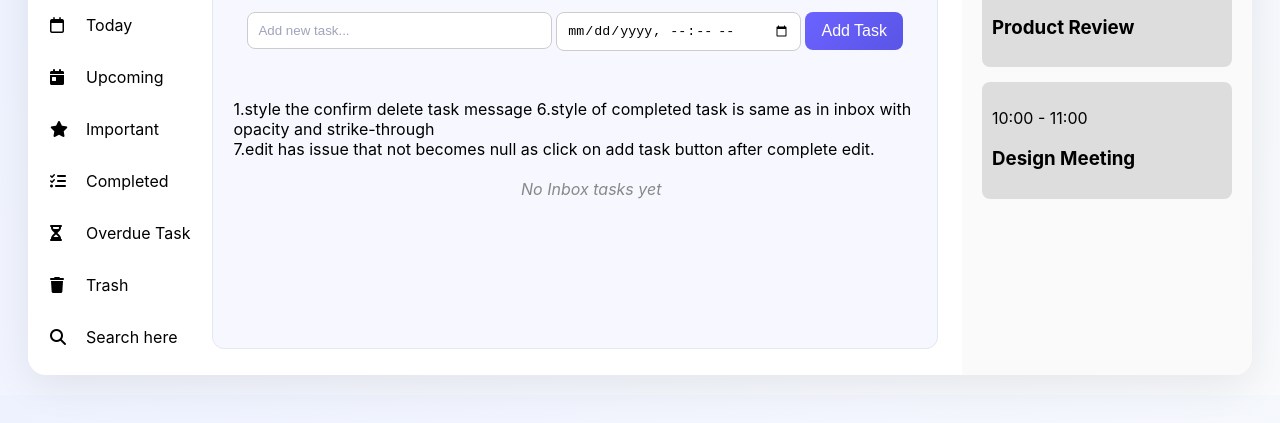
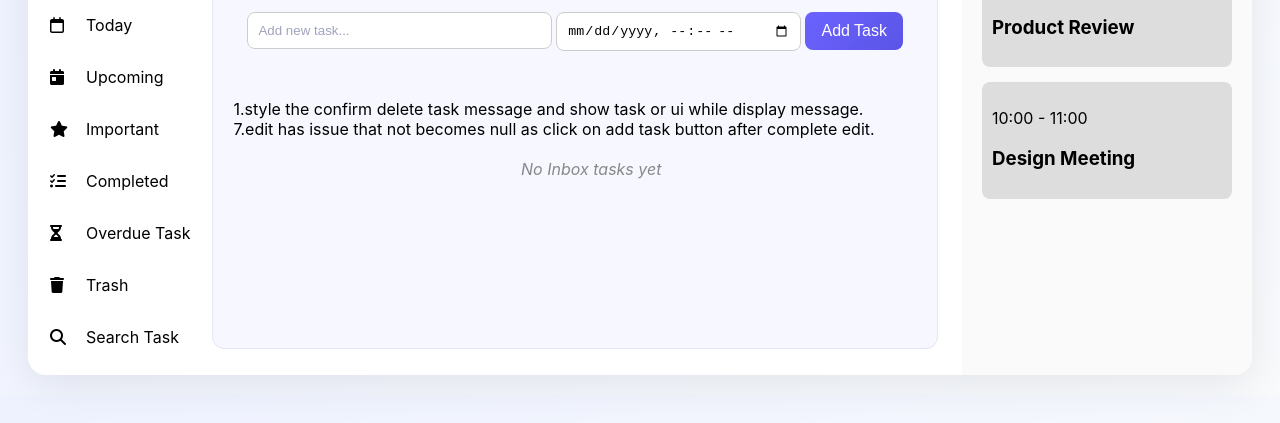
Before and after one commit to NikitaGhute/timely-task-reminder, a plain HTML site: page index.html in a window 1280 px wide. Shown: the part 151-574 px from the top of the page. Drawn offline with nearby package versions, Linux system fonts and the light colour scheme.

```diff
--- a/index.html
+++ b/index.html
@@ -52,7 +52,7 @@
     <!-- search task input -->
      <li onclick="setFilter('search', this)">
       <i class="fa-solid fa-magnifying-glass"></i>
-        <span>Search here</span>
+        <span>Search Task</span>
       </li>
     </ul>
   </div>
@@ -87,10 +87,8 @@
       <button onclick="" id="search-btn" >Search</button>
        <!-- oninput- runs every time when user types -->
     </div>
-      1.style the confirm delete task message
-      6.style of completed task is same as in inbox with opacity and strike-through<br>
+      1.style the confirm delete task message and show task or ui while display message.<br>
       7.edit has issue that not becomes null as click on add task button after complete edit.
-
 
        <ul id="display_taskList">
         <!-- new task list will be add here -->
```
Also changed, not shown: js/script.js (+1 -15 lines).
